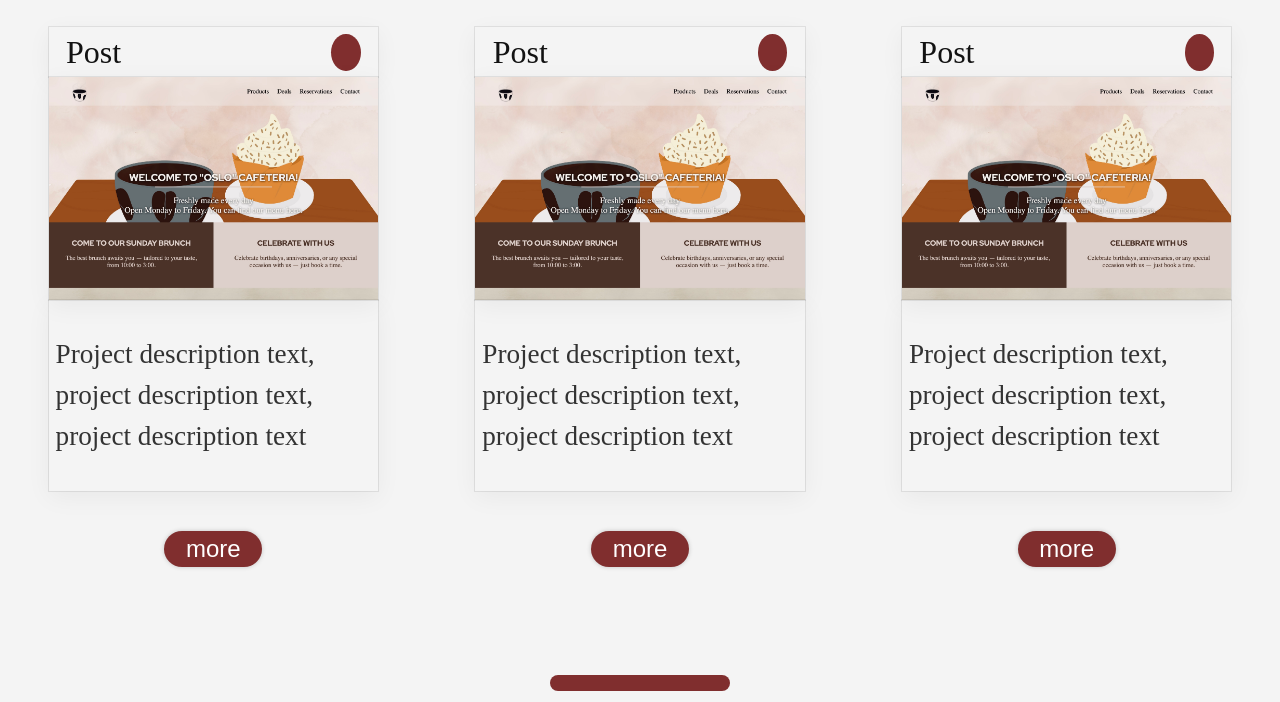
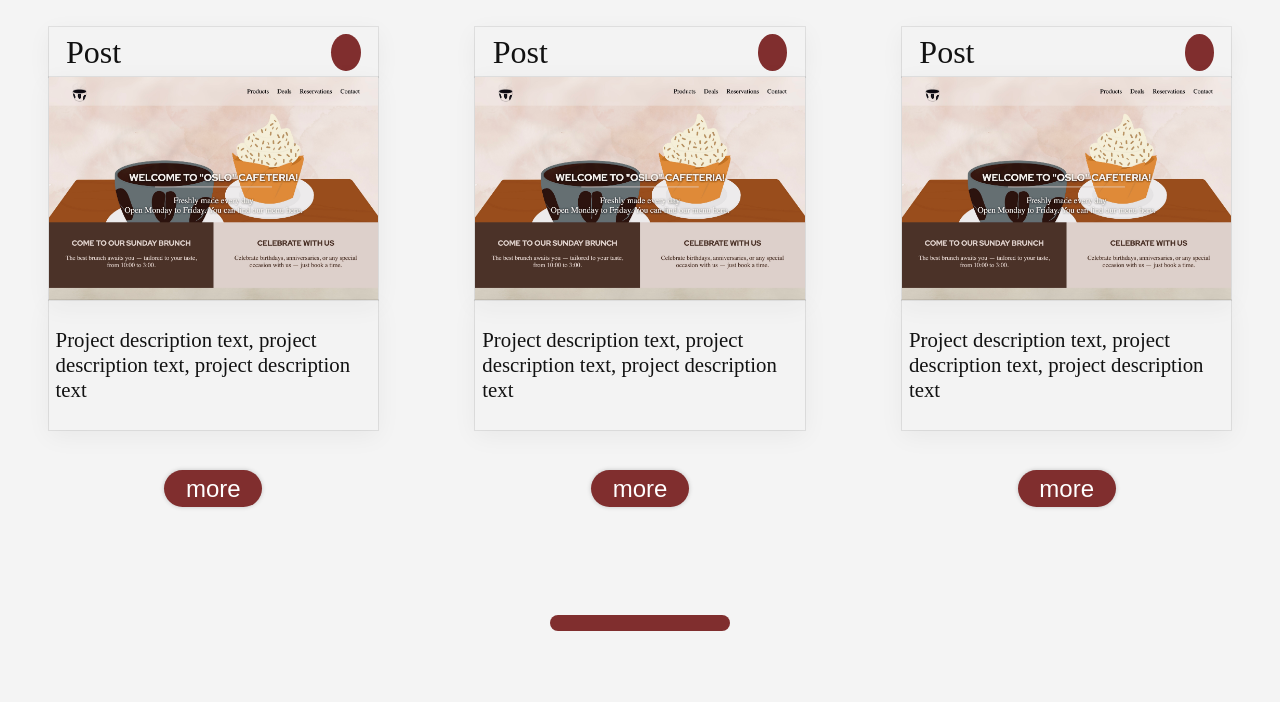
Before and after one commit to iaragab/portfolioProfile, a plain HTML site: page index.html in a window 1280 px wide. Shown: the part 993-1695 px from the top of the page. Drawn offline with Linux system fonts and the light colour scheme.

Commit message:
mini detalles en los marcos proyectos

```diff
--- a/portafolio-style.css
+++ b/portafolio-style.css
@@ -262,13 +262,8 @@ nav a:hover{
     display: flex;
     justify-content: space-between;
     padding: 2% 5%;
+    background-color: #e7e7e727;
     box-shadow: rgba(0, 0, 0, 0.05) 0px 6px 24px 0px, rgba(0, 0, 0, 0.08) 0px 0px 0px 1px;
-}
-
-.box p {
-  font-size: 1rem;
-  line-height: 1.5;
-  color: #333;
 }
 
 .box-title{
@@ -290,10 +285,12 @@ nav a:hover{
     width: 95%;
     padding: 2%;
     margin: 0;
+    background-color: #e7e7e727;
     box-shadow: rgba(0, 0, 0, 0.05) 0px 6px 24px 0px, rgba(0, 0, 0, 0.08) 0px 0px 0px 1px;
 }
-.detalles p{
-    font-size: 1.7rem;
+.miniText{
+    font-size: 1.3rem;
+  line-height: 1.2;
 }
 .boton-git{
     width: 23%;
```
